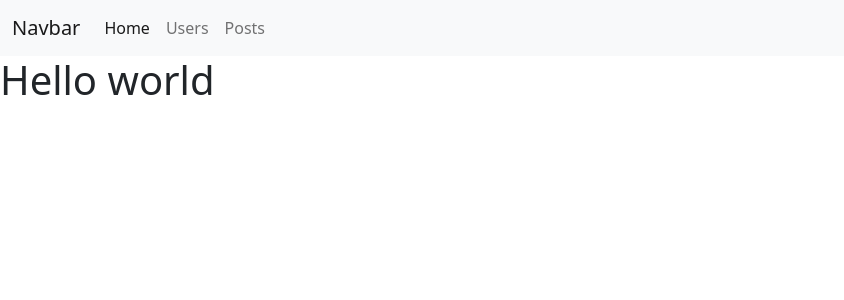
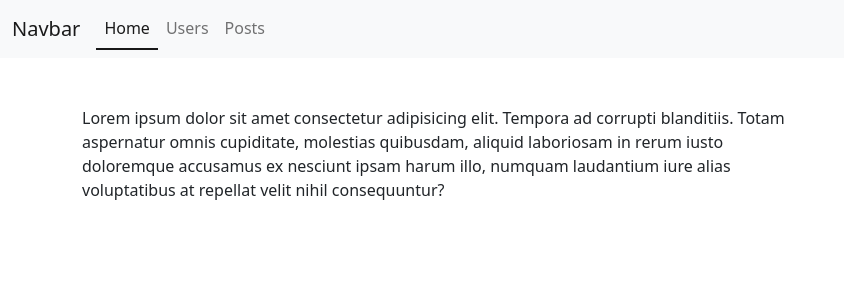
Before and after one commit to a-jahangir/Cards-And-Posts, a Vue app: page / in a window 1280 px wide. Shown: the top 300 px of the page, without its empty margins (0-844 px from the left). Built offline with nearby package versions, Linux system fonts and the light colour scheme.

Commit message:
page link styles

```diff
--- a/src/App.vue
+++ b/src/App.vue
@@ -4,7 +4,7 @@
 </template>
 
 <script setup>
-import Header from './components/Header.vue'
+import Header from './components/sections/Header.vue'
 </script>
 
 <style scoped>
--- a/src/components/Home.vue
+++ /dev/null
@@ -1,11 +0,0 @@
-<template>
-  <h1> Hello world </h1>
-</template>
-
-<script setup>
-
-</script>
-
-<style scoped>
-
-</style>
--- a/src/components/Header.vue
+++ b/src/components/sections/Header.vue
@@ -11,13 +11,13 @@
                 <div class="collapse navbar-collapse" id="navbarSupportedContent">
                     <ul class="navbar-nav me-auto mb-2 mb-lg-0">
                         <li class="nav-item">
-                            <a class="nav-link active" aria-current="page" href="#">Home</a>
+                            <router-link class="nav-link" to="/">Home</router-link>
                         </li>
                         <li class="nav-item">
-                            <a class="nav-link" href="#">Users</a>
+                            <router-link class="nav-link" to="/users">Users</router-link>
                         </li>
                         <li class="nav-item">
-                            <a class="nav-link" href="#">Posts</a>
+                            <router-link class="nav-link" to="/posts">Posts</router-link>
                         </li>
                     </ul>
                 </div>
@@ -30,5 +30,8 @@
 </script>
 
 <style scoped>
-
+.router-link-active {
+    color: rgba(0, 0, 0, 0.9);
+    border-bottom: 2px solid rgba(0, 0, 0, 0.9);
+}
 </style>
--- /dev/null
+++ b/src/pages/Home.vue
@@ -0,0 +1,19 @@
+<template>
+  <div class="container mt-5">
+    <div class="row">
+      <div class="col-md-8">
+        <p>Lorem ipsum dolor sit amet consectetur adipisicing elit. Tempora ad corrupti blanditiis. Totam aspernatur
+          omnis cupiditate, molestias quibusdam, aliquid laboriosam in rerum iusto doloremque accusamus ex nesciunt
+          ipsam harum illo, numquam laudantium iure alias voluptatibus at repellat velit nihil consequuntur?</p>
+      </div>
+    </div>
+  </div>
+</template>
+
+<script setup>
+
+</script>
+
+<style scoped>
+
+</style>
--- a/src/router.js
+++ b/src/router.js
@@ -1,8 +1,8 @@
 import { createRouter, createWebHistory } from 'vue-router'
-import Home from './components/Home.vue'
+import Home from './pages/Home.vue'
 
 const routes = [
-  { path: '/', component: Home, name: 'Home' }
+  { path: '/', name: 'Home', component: Home }
 ]
 
 const router = createRouter({
```
